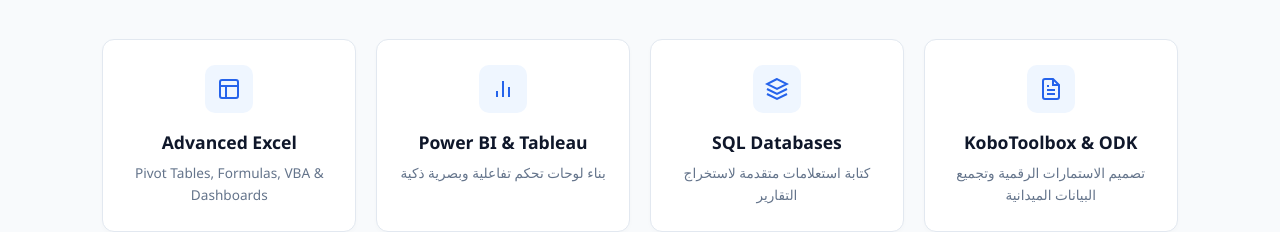
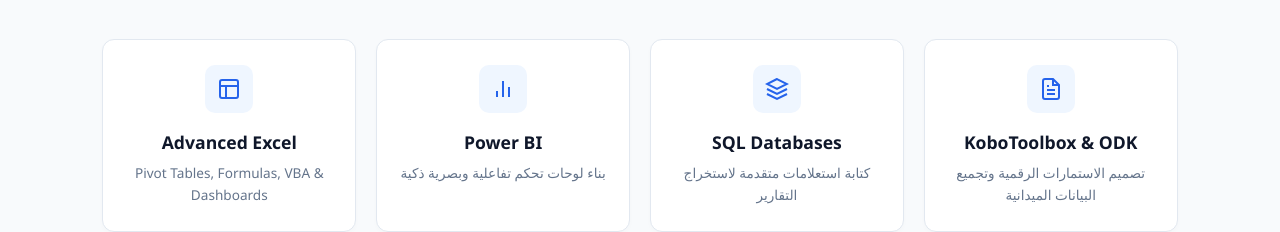
Before and after one commit to Mohammed-developer45/Mohammed-Data-Portfolio, a plain HTML site: page index.html in a window 1280 px wide. Shown: the part 800-1032 px from the top of the page. Drawn offline with Linux system fonts and the light colour scheme.

Commit message:
Update index.html

```diff
--- a/index.html
+++ b/index.html
@@ -697,7 +697,7 @@
                     <div class="skill-icon">
                         <svg width="24" height="24" viewBox="0 0 24 24" fill="none" stroke="currentColor" stroke-width="2"><line x1="18" y1="20" x2="18" y2="10"/><line x1="12" y1="20" x2="12" y2="4"/><line x1="6" y1="20" x2="6" y2="14"/></svg>
                     </div>
-                    <h3>Power BI & Tableau</h3>
+                    <h3>Power BI </h3>
                     <p>بناء لوحات تحكم تفاعلية وبصرية ذكية</p>
                 </div>
                 <div class="skill-card">
```
